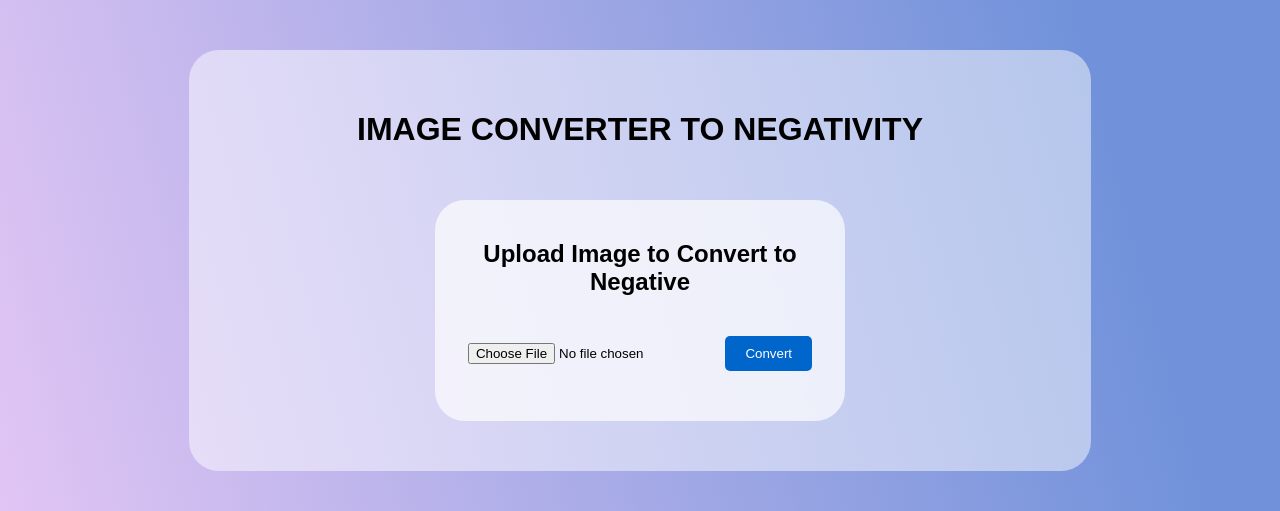
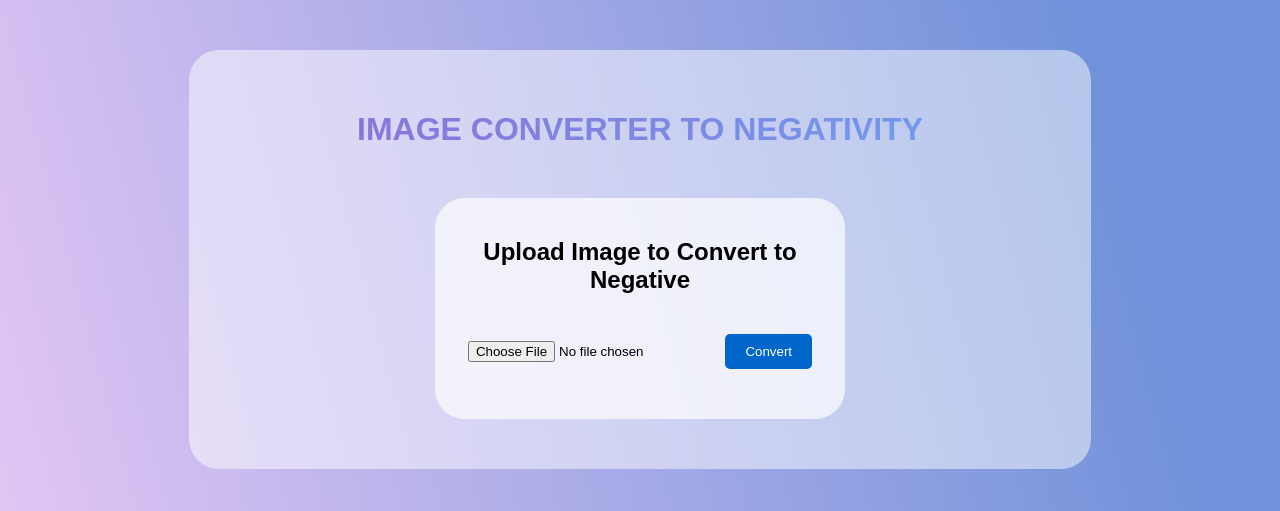
Before and after one commit to Ilkom-23-citra-kelompok-4-git/ilkom-23-citra-kelompok-4, a Flask app: page / in a window 1280 px wide. Shown: the top 511 px of the page. Run offline with Flask 3, Linux system fonts and the light colour scheme; some web fonts are replaced.

Commit message:
v2.7 fancy title

```diff
--- a/negative_image/static/css/style.css
+++ b/negative_image/static/css/style.css
@@ -124,3 +124,12 @@ canvas {
     box-shadow: 0 0 10px #004999, 0 0 20px #004999;
     transition: all 0.3s ease-in-out;
 }
+
+.fancy-title {
+    background: linear-gradient(to right, #8f6ed5, #6ea0f1);
+    -webkit-background-clip: text;
+    -webkit-text-fill-color: transparent;
+    font-weight: 800;
+    font-size: 2rem;
+    margin-bottom: 20px;
+}
--- a/negative_image/templates/negative.html
+++ b/negative_image/templates/negative.html
@@ -12,7 +12,7 @@
 </head>
 <body>
     <div class="box">
-        <h1>IMAGE CONVERTER TO NEGATIVITY</h1>
+        <h1 class="fancy-title">IMAGE CONVERTER TO NEGATIVITY</h1>
         <div class="container">
             <h2>Upload Image to Convert to Negative</h2>
             <form method="POST" enctype="multipart/form-data">
```
